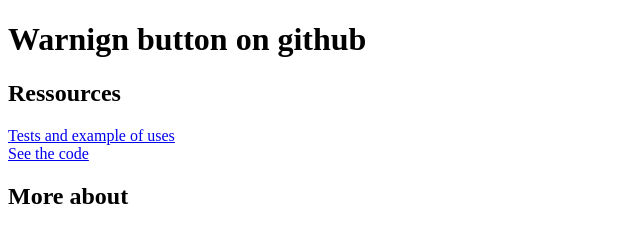
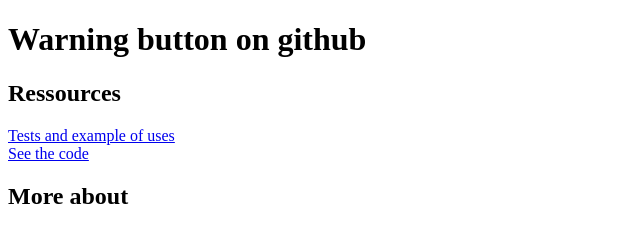
Before and after one commit to TheyAreLostPeople/warning_button, a plain HTML site: page index.html in a window 1280 px wide. Shown: the top 227 px of the page, 0-640 px from the left. Drawn offline with Linux system fonts and the light colour scheme.

Commit message:
Add files via upload

```diff
--- a/index.html
+++ b/index.html
@@ -9,7 +9,7 @@
 
   <body>
 
-    <h1>Warnign button on github</h1>
+    <h1>Warning button on github</h1>
     <h2>Ressources</h2>
     <a href="https://theyarelostpeople.github.io/warning_button/test/warning_button_test.html">Tests and example of uses</a>
     <br>
```
